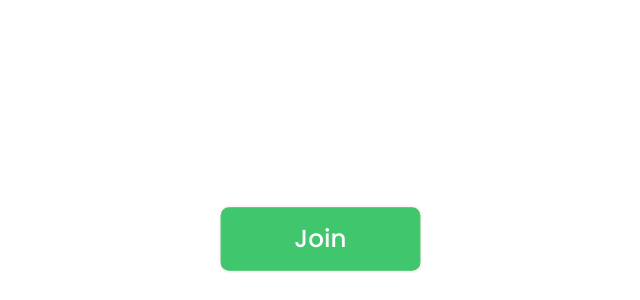
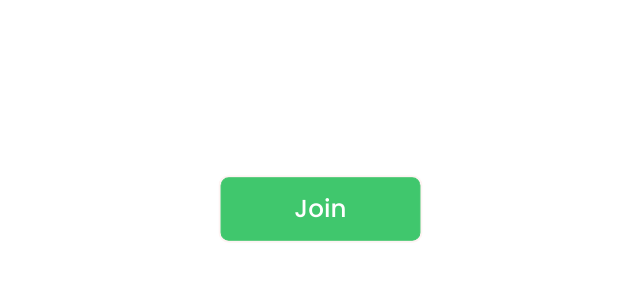
Before and after one commit to Padunweb/Flex-it, a plain HTML site: page index.html in a window 1280 px wide. Shown: the part 500-800 px from the top of the page, without its empty margins (320-960 px from the left). Drawn offline with Linux system fonts and the light colour scheme.

Commit message:
Update style.css

```diff
--- a/css/style.css
+++ b/css/style.css
@@ -151,7 +151,7 @@ padding-bottom: 10px;
 .header__button{
     display: inline-block;
     align-self: center;
-	margin-bottom: 80px;
+	margin-bottom: 110px;
     background: #00B43D;
 border: 1px solid #00B43D;
 padding: 16px 71px;
```
